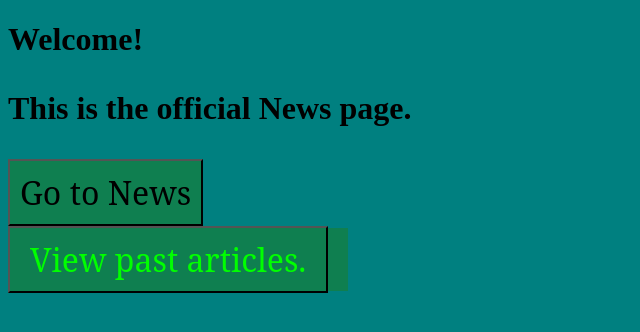
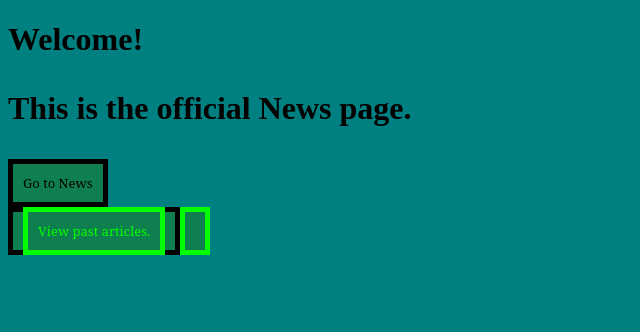
Before and after one commit to TheNewsOrg/TheNewsOrg.github.io, a plain HTML site: page index.html in a window 1280 px wide. Shown: the whole page, without its empty margins (0-640 px from the left). Drawn offline with Linux system fonts and the light colour scheme.

Commit message:
Update Css.css

```diff
--- a/css/Css.css
+++ b/css/Css.css
@@ -42,9 +42,11 @@ h5 {
 }
 .button {
   color:var(--colormix);
-  font-size:1em;
+  font-size:13px;
   font-family:"serif";
   background-color:#0f7f50;
+  border-style:solid;
+  border-width:5px;
   text-decoration:none;
   cursor:pointer;
   padding:10px;
```
